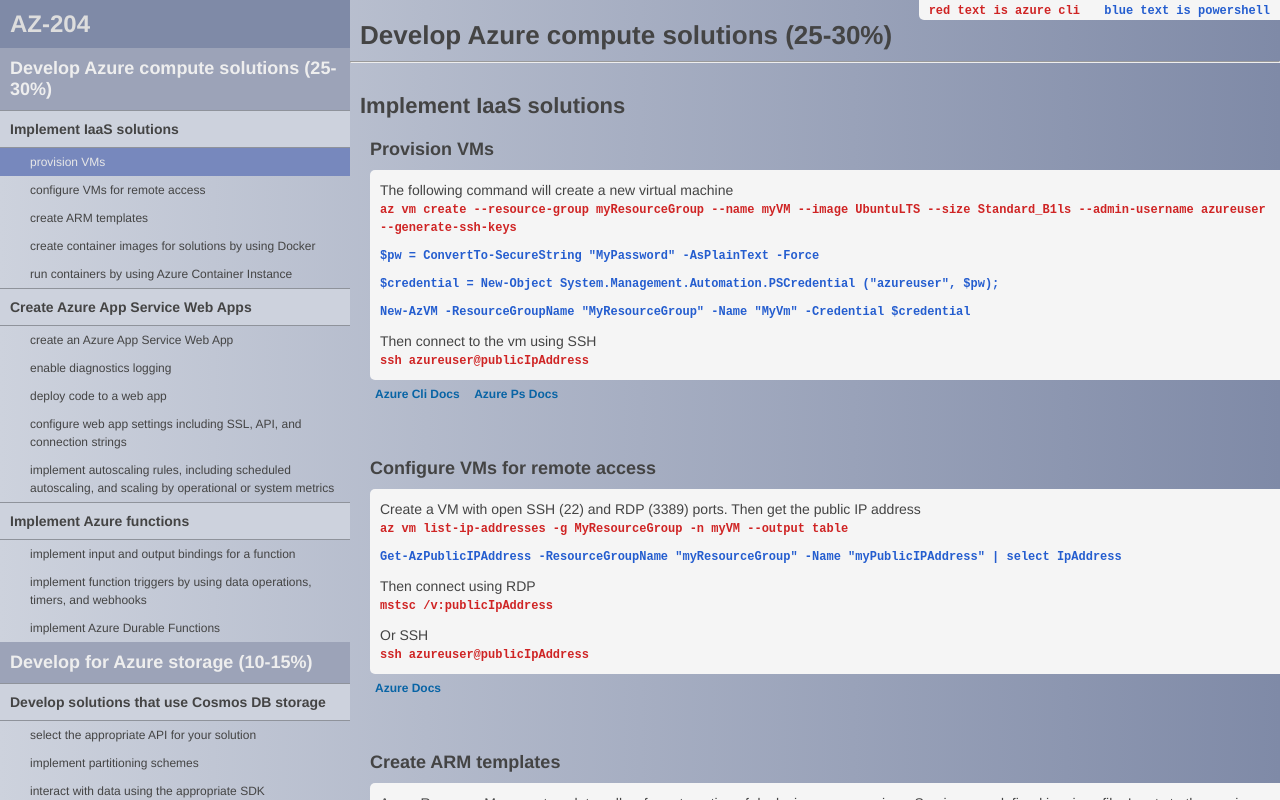
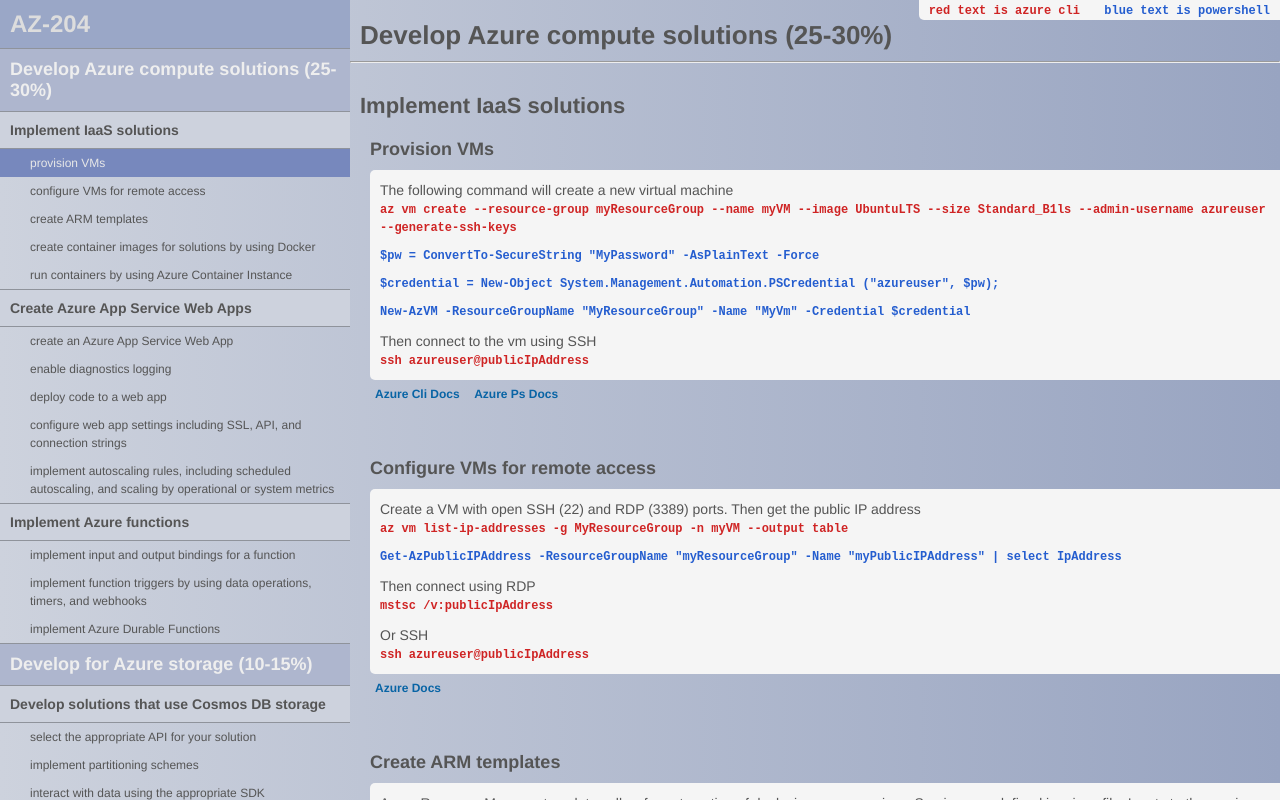
Before and after one commit to jamesryan83/azureex, a plain HTML site: page index.html in a window 1280 px wide. Drawn offline with Linux system fonts and the light colour scheme.

Commit message:
update css

```diff
--- a/css/site.css
+++ b/css/site.css
@@ -16,11 +16,11 @@
 #container-main {
 	height: 100%;
 	width: 100%;
-	color: #444;
+	color: #555;
 	overflow: hidden;
-	background: #7f8aa7;  /* fallback for old browsers */
-	background: -webkit-linear-gradient(to right, #cdd2dd, #7f8aa7);  /* Chrome 10-25, Safari 5.1-6 */
-	background: linear-gradient(to right, #cdd2dd, #7f8aa7); /* W3C, IE 10+/ Edge, Firefox 16+, Chrome 26+, Opera 12+, Safari 7+ */
+	background: #98a4c1;  /* fallback for old browsers */
+	background: -webkit-linear-gradient(to right, #cdd2dd, #98a4c1);  /* Chrome 10-25, Safari 5.1-6 */
+	background: linear-gradient(to right, #cdd2dd, #98a4c1); /* W3C, IE 10+/ Edge, Firefox 16+, Chrome 26+, Opera 12+, Safari 7+ */
 }
 
 #sidebar, #content {
@@ -74,13 +74,14 @@
 
 #sidebar h1 {
 	color: #ddd;
-	background-color: #7f8aa7;
+	background-color: #9aa7c7;
 }
 
 #sidebar h5 {
 	color: #eee;
 	font-size: 18px;
-	background-color: #9ca3b8;
+	border-top: 1px solid #8f939b;
+	background-color: #aeb6ce;
 }
 
 #sidebar h6 {
```
Also changed, not shown: index.html (+0 -1 lines).
